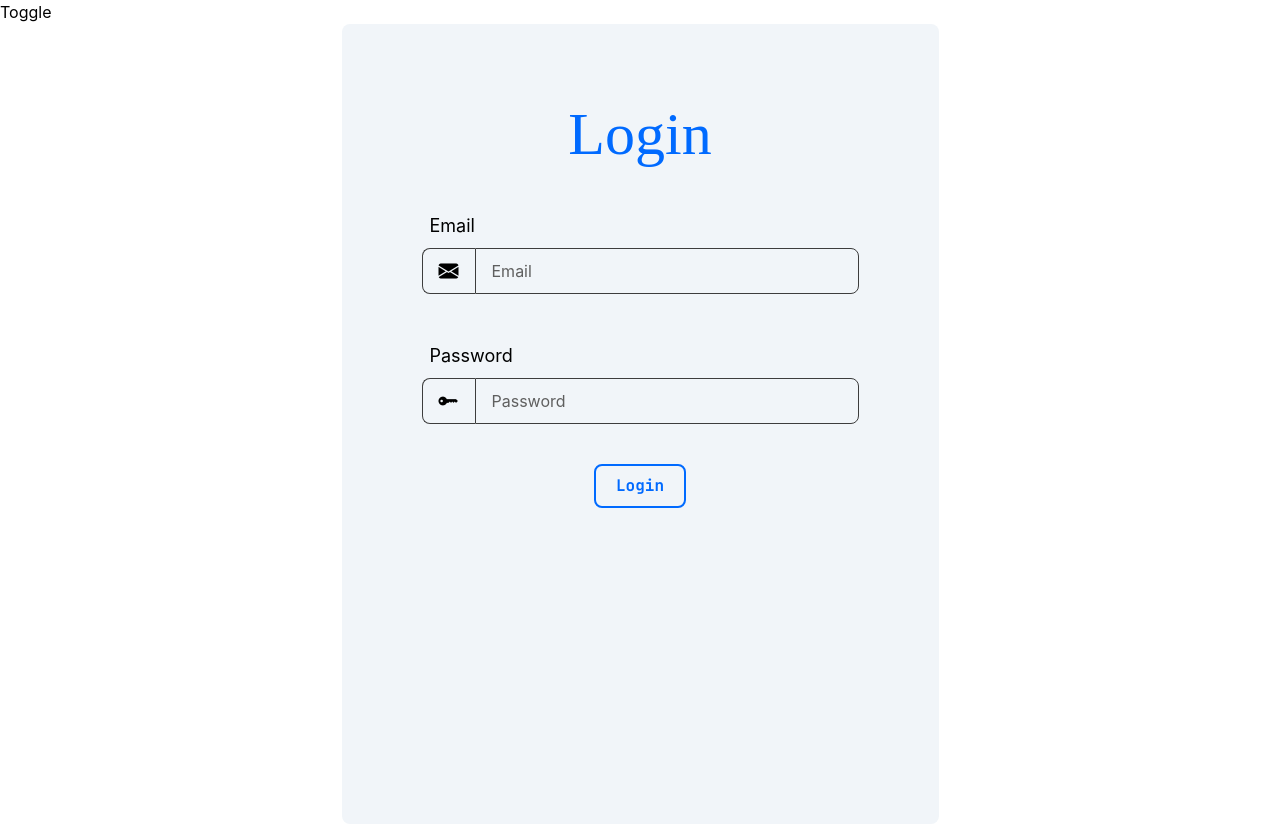
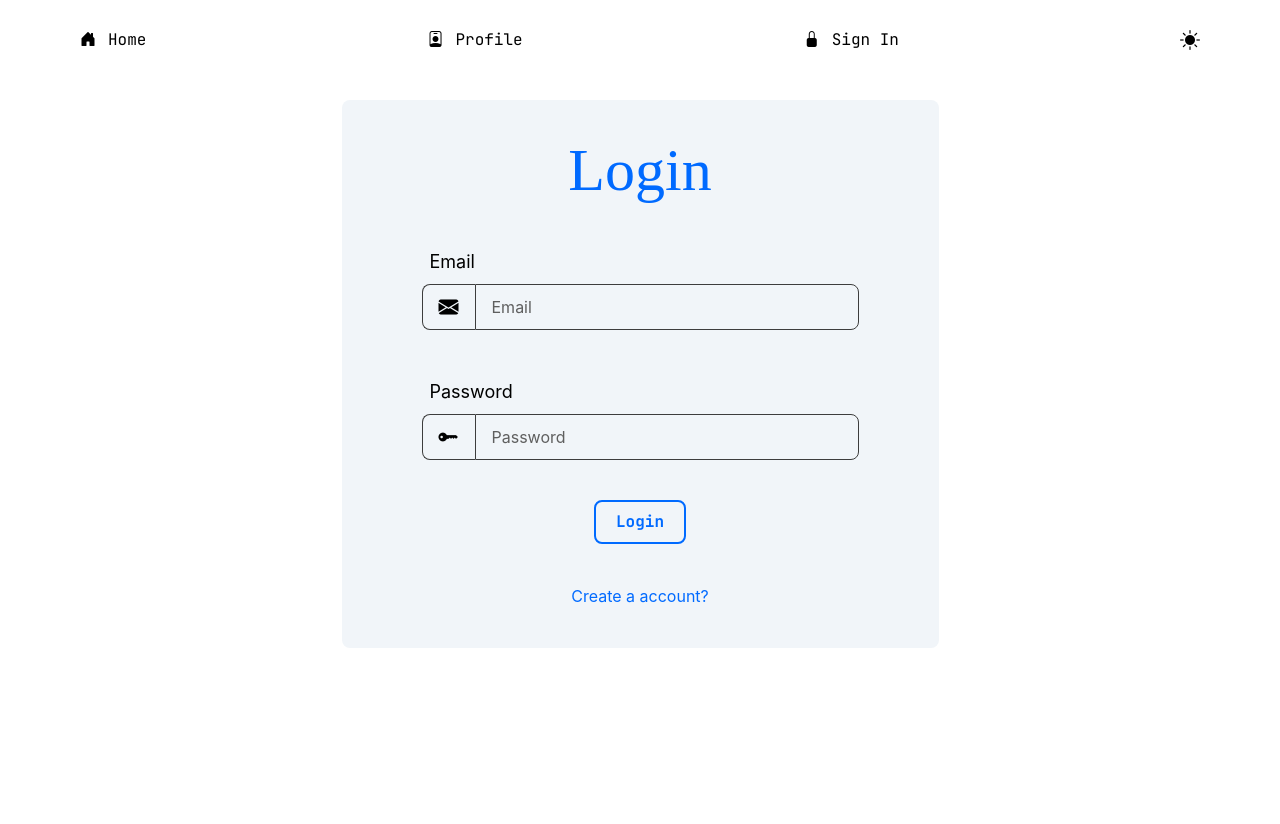
Before and after one commit to bothrayash276/Linklane, a React (Vite) app: page / in a window 1280 px wide. After the commit the page ends 800 px from the top, so only its background shows below. Built offline with nearby package versions, Linux system fonts and the light colour scheme; a web font is replaced by a local one.

Commit message:
laptop header set

```diff
--- a/src/App.jsx
+++ b/src/App.jsx
@@ -19,7 +19,6 @@ const App = () => {
     path='/login'
     element={
       <>
-      <Header />
       <Login/>
       </>
     }
@@ -28,7 +27,6 @@ const App = () => {
     path='/'
     element={
       <>
-      <Header />
       <Login/>
       </>
     }
@@ -39,7 +37,6 @@ const App = () => {
     path='/register'
     element={
       <>
-        <Header/>
         <Register/>
       </>
     }
@@ -49,7 +46,6 @@ const App = () => {
   <Route
     path={'/:id'}
     element={<>
-        <Header/>
         <Home/>
       </>}
   />
@@ -59,7 +55,6 @@ const App = () => {
     path={'/:id/profile'}
     element={
       <>
-      <Header/>
       <Personal/>
       </>
     }
--- a/src/Components/Header.jsx
+++ b/src/Components/Header.jsx
@@ -1,6 +1,10 @@
 import React, { useState, useEffect } from 'react'
+import { Link } from 'react-router-dom'
+import { useNavigate } from 'react-router-dom'
 
 const Header = () => {
+
+    const navigate = useNavigate()
 
     // Theme State
     const [theme, setTheme] = useState("light")
@@ -28,7 +32,40 @@ const Header = () => {
 
   return (
     <>
-        <span onClick={handleThemeChange}>Toggle</span>
+
+    <div
+    className='not-sm:hidden font-[JetBrains_Mono] flex justify-between h-10 items-center px-10 mb-10'>
+        <Link
+        to={`/${localStorage.getItem('id')}`}
+        className='dark:text-white flex gap-3 hover:underline' >
+            <i className='bi bi-house-door-fill dark:text-white text-black' />
+            Home
+        </Link>
+
+        <Link
+        to={`/${localStorage.getItem('id')}/profile`}
+        className='dark:text-white flex gap-3 hover:underline'>
+            <i className='bi bi-person-badge dark:text-white text-black' />
+            Profile
+        </Link>
+
+        <Link
+        className='dark:text-white flex gap-3 hover:underline'
+        to={`/login`}>
+            <i className='bi bi-lock-fill dark:text-white text-black' />
+            Sign In
+        </Link>
+
+        <i
+        onClick={handleThemeChange}
+        className={`${theme ==='light' ? "" : "hidden"} bi bi-brightness-high-fill text-black text-xl`} />
+        <i
+        onClick={handleThemeChange}
+        className={`${theme ==='dark' ? "" : "hidden"} bi bi-moon-fill text-white`} />
+
+    </div>
+
+
     </>
   )
 }
--- a/src/Components/Links.jsx
+++ b/src/Components/Links.jsx
@@ -2,12 +2,13 @@ import React from 'react'
 import { Link } from 'react-router-dom'
 
 const UserLinks = ({name, address, status, page_color}) => {
+  console.log(status)
   return (
     <>
         <Link
         to={address}
         target='_blank'
-        className={`${status ? "" : "hidden"} font-[JetBrains_Mono] p-2 px-4 rounded-lg flex gap-3 text-white cursor-pointer`}
+        className={`${Number(status) ? "" : "hidden"} font-[JetBrains_Mono] p-2 px-4 rounded-lg flex gap-3 text-white cursor-pointer`}
         style={{ backgroundColor : `rgb(${page_color})`}}>
             <i className='bi bi-link-45deg text-white' /> {name}
         </Link>
--- a/src/Pages/Home.jsx
+++ b/src/Pages/Home.jsx
@@ -2,6 +2,7 @@ import React, { useState, useEffect } from 'react'
 import { useParams } from 'react-router-dom'
 import { Link } from 'react-router-dom'
 import UserLinks from '../Components/Links'
+import Header from '../Components/Header'
 
 const Home = () => {
     const id  = useParams().id
@@ -49,8 +50,13 @@ const Home = () => {
     return (
     <>
     <div
-    className={`min-h-screen w-full flex flex-col items-center gap-5 p-10 relative`}
+    className={`min-h-screen w-full flex flex-col items-center gap-5 px-10 py-5 relative`}
     style={{ backgroundColor : `rgb(${user.page_color}, 0.2)`}}>
+
+        <div
+        className='w-full'>
+            <Header />
+        </div>
 
         {/* Copy To Clipboard overlay */}
         <div
@@ -70,14 +76,14 @@ const Home = () => {
             className='flex flex-col justify-center'>
 
                 <div
-                className='text-4xl not-sm:text-2xl font-bold font-[JetBrains_Mono] text-center'
+                className='text-4xl not-sm:text-2xl font-bold font-[JetBrains_Mono] not-sm:text-center'
                 style={{ color : `rgb(${user.page_color})` }} >
                     {user.name}
                 </div>
 
                 <div
                 className='dark:text-[rgb(255,255,255,0.4)] text-[rgb(0,0,0,0.6)]
-                 font-[JetBrains_Mono] text-sm text-center'>
+                 font-[JetBrains_Mono] text-sm not-sm:text-center'>
                     {user.bio}
                 </div>
 
--- a/src/Pages/Login.jsx
+++ b/src/Pages/Login.jsx
@@ -2,6 +2,8 @@ import React, { useState } from 'react'
 import 'bootstrap-icons/font/bootstrap-icons.css'
 import userLogin from '../api/User'
 import { useNavigate } from 'react-router-dom'
+import { Link } from 'react-router-dom'
+import Header from '../Components/Header'
 
 const Login = () => {
 
@@ -19,16 +21,25 @@ const Login = () => {
 
   const logInUser = async () => {
     const result = await userLogin(email, password)
+    localStorage.setItem('id', result)
     if (result) navigate(`/${result}`)
   }
 
   return (
     <>
       <div
-      className='min-h-screen w-full flex justify-center'>
+      className='min-h-screen px-10 py-5'>
+
         <div
-      className='min-h-screen rounded-lg flex flex-col items-center gap-10
-      dark:bg-neutral-900 bg-slate-100 p-20'>
+        w-full>
+          <Header />
+        </div>
+
+        <div
+      className=' w-full flex justify-center'>
+        <div
+      className='rounded-lg flex flex-col items-center gap-10
+      dark:bg-neutral-900 bg-slate-100 px-20 py-10'>
 
         {/* Login Text */}
         <div
@@ -117,6 +128,14 @@ const Login = () => {
           Login
         </div>
 
+
+        <Link
+        to={`/register`}
+        className='hover:underline dark:text-[#00a6ff] text-[#006aff]'>
+          Create a account?
+        </Link>
+
+      </div>
       </div>
       </div>
     </>
--- a/src/Pages/Personal.jsx
+++ b/src/Pages/Personal.jsx
@@ -4,6 +4,7 @@ import { useNavigate } from 'react-router-dom'
 import UserLinks from '../Components/Links'
 import {v4 as uid} from 'uuid'
 import ColorHex from '../Components/ColorHex'
+import Header from '../Components/Header'
 
 const Personal = () => {
     const [user, setUser] = useState()
@@ -198,8 +199,12 @@ const Personal = () => {
   return (
     <>
         <div
-        className='flex flex-col gap-10 relative min-h-screen w-full p-10 items-center font-[JetBrains_Mono] overflow-hidden'
+        className='flex flex-col gap-10 relative min-h-screen w-full px-10 py-5 items-center font-[JetBrains_Mono] overflow-hidden'
         >
+            <div
+            className='w-full'>
+                <Header />
+            </div>
 
             {/* Personal Details */}
             <div
--- a/src/Pages/Register.jsx
+++ b/src/Pages/Register.jsx
@@ -1,6 +1,8 @@
 import React, { useState } from 'react'
 import { useNavigate } from 'react-router-dom'
 import registerUser from '../api/RegisterUSER'
+import Header from '../Components/Header'
+import { Link } from 'react-router-dom'
 
 
 const Register = () => {
@@ -50,7 +52,16 @@ const Register = () => {
   return (
     <>
         <div
-        className='min-h-screen w-full flex justify-center not-sm:dark:bg-neutral-900 not-sm:bg-slate-100'>
+        className='min-h-screen px-10 py-5'>
+
+            <div
+            className='w-full'>
+                <Header />
+            </div>
+
+            <div
+        className='w-full flex justify-center not-sm:dark:bg-neutral-900 not-sm:bg-slate-100'>
+
             <div
             className='flex flex-col gap-5 p-5 px-10 sm:min-w-xl items-center dark:bg-neutral-900 bg-slate-100
             rounded-lg'>
@@ -201,7 +212,14 @@ const Register = () => {
                     Register
                 </div>
 
+                <Link
+                    to={`/login`}
+                    className='hover:underline dark:text-[#00a6ff] text-[#006aff]'>
+                        Sign in to a account?
+                </Link>
+
             </div>
+        </div>
         </div>
     </>
   )
```
